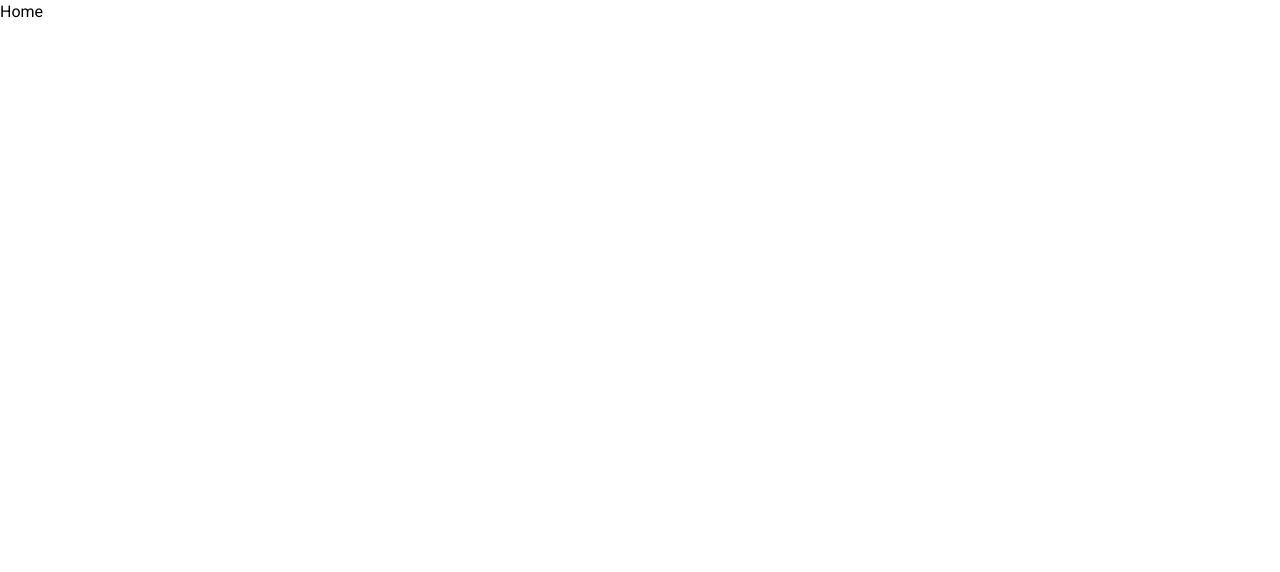
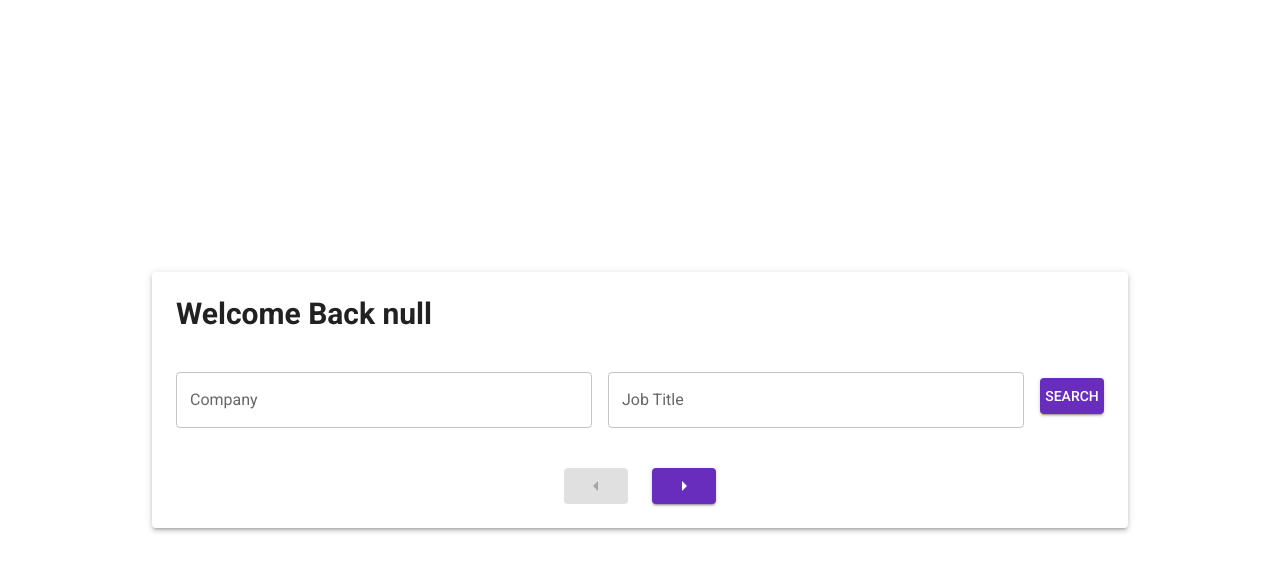
Before and after one commit to LeonardoPaiv/sendspark-challenge-front, a React (Vite) app: page /home in a window 1280 px wide. Shown: the top 572 px of the page. Built offline with nearby package versions, Linux system fonts and the light colour scheme.

Commit message:
Create a list users page

```diff
--- a/package.json
+++ b/package.json
@@ -17,12 +17,14 @@
     "@mui/material": "^5.15.19",
     "@types/axios": "^0.14.0",
     "@types/react-router-dom": "^5.3.3",
+    "@types/react-toastify": "^4.1.0",
     "@types/yup": "^0.32.0",
     "axios": "^1.7.2",
     "formik": "^2.4.6",
     "react": "^18.2.0",
     "react-dom": "^18.2.0",
     "react-router-dom": "^6.23.1",
+    "react-toastify": "^10.0.5",
     "yup": "^1.4.0"
   },
   "devDependencies": {
--- /dev/null
+++ b/src/Components/UserList.tsx
@@ -0,0 +1,16 @@
+import { List, ListItem, ListItemText } from "@mui/material";
+import { IUserReturnDTO } from "../models/IUserReturnDTO";
+
+const UserList = ({ users }: {users: IUserReturnDTO[]}) => {
+    return (
+      <List>
+        {users.map((u) => (
+          <ListItem key={u.id}>
+            <ListItemText primary={`${u.firstName} ${u.lastName}`} />
+          </ListItem>
+        ))}
+      </List>
+    );
+  }
+
+export default UserList
--- a/src/Components/UserRegistrationForm.tsx
+++ b/src/Components/UserRegistrationForm.tsx
@@ -39,8 +39,8 @@ const UserRegistrationForm: React.FC = () => {
       onSubmit={(values: IUserRegisterDTO) => {
         setIsLoading(true);
         signup(values)
-          .then((res: { access_token: string }) => {
-            login(res.access_token);
+          .then((res: { access_token: string, firstName: string }) => {
+            login(res.access_token, res.firstName);
             navigate('home');
           })
           .catch(err => {
--- /dev/null
+++ b/src/FormSchema/searchSchema.ts
@@ -0,0 +1,6 @@
+import * as Yup from "yup";
+
+export const searchSchema = Yup.object({
+    company: Yup.string().optional(),
+    jobTitle: Yup.string().optional()
+  });
--- a/src/Pages/Home.tsx
+++ b/src/Pages/Home.tsx
@@ -1,9 +1,123 @@
-import React from 'react'
+import { Paper, TextField, Button, CircularProgress, Box } from "@mui/material";
+import Page from "../Components/Page";
+import { useContext, useState } from "react";
+import { searchUsers } from "../services/userService";
+import { useNavigate } from "react-router-dom";
+import Title from "../Components/Title";
+import { IUserReturnDTO } from "../models/IUserReturnDTO";
+import { Formik, Form, Field } from "formik";
+import { ToastContainer, toast } from 'react-toastify';
+import 'react-toastify/dist/ReactToastify.css';
+import { searchSchema } from "../FormSchema/searchSchema";
+import ArrowRight from '@mui/icons-material/ArrowRight';
+import ArrowLeft from '@mui/icons-material/ArrowLeft';
+import UserList from "../Components/UserList";
+import { AuthContext } from "../context/AuthContext";
 
 function Home() {
+  const authContext = useContext(AuthContext);
+  const navigate = useNavigate();
+  const [page, setPage] = useState(1);
+  const [users, setUsers] = useState<IUserReturnDTO[]>([]);
+  const [loading, setLoading] = useState(false);
+  const [searchValues, setSearchValues] = useState({ company: '', jobTitle: '' });
+
+  const handleSearch = (values: { company: string, jobTitle: string }, page: number) => {
+    setLoading(true);
+    searchUsers({
+      page,
+      pageSize: 5,
+      filter: {
+        company: values.company,
+        jobTitle: values.jobTitle,
+      },
+    })
+      .then((res) => {
+        if (res?.data) {
+          setUsers(res.data);
+          setPage(page);
+        }
+      })
+      .catch((err) => {
+        toast.error(err.message);
+        navigate('/login');
+      })
+      .finally(() => {
+        setLoading(false);
+      });
+  };
+
+  const increasePage = () => {
+    const nextPage = page + 1;
+    handleSearch(searchValues, nextPage);
+  }
+
+  const decreasePage = () => {
+    const prevPage = page - 1 >= 1 ? page - 1 : 1;
+    handleSearch(searchValues, prevPage);
+  }
+
   return (
-    <div>Home</div>
-  )
+    <Page center>
+      <Paper elevation={3} sx={{ padding: '24px' }}>
+        <Title text={"Welcome Back " + authContext?.firstName} />
+        <Formik
+          initialValues={searchValues}
+          validationSchema={searchSchema}
+          onSubmit={(values) => {
+            handleSearch(values, 1);
+            setSearchValues(values);
+          }}
+        >
+          {({ errors, touched }) => (
+            <Form>
+              <Box display="flex" alignItems="center">
+                <Field
+                  as={TextField}
+                  name="company"
+                  label="Company"
+                  margin="normal"
+                  fullWidth
+                  error={touched.company && !!errors.company}
+                  helperText={touched.company && errors.company}
+                  sx={{ marginRight: 2 }}
+                />
+                <Field
+                  as={TextField}
+                  name="jobTitle"
+                  label="Job Title"
+                  margin="normal"
+                  fullWidth
+                  error={touched.jobTitle && !!errors.jobTitle}
+                  helperText={touched.jobTitle && errors.jobTitle}
+                  sx={{ marginRight: 2 }}
+                />
+                <Button type="submit" variant="contained" color="primary">
+                  Search
+                </Button>
+              </Box>
+            </Form>
+          )}
+        </Formik>
+        {loading ? (
+          <Box display="flex" justifyContent="center" sx={{ marginTop: 2 }}>
+            <CircularProgress />
+          </Box>
+        ) : (
+          <UserList users={users}/>
+        )}
+        <Box display="flex" justifyContent="center" marginTop={2}>
+          <Button onClick={decreasePage} sx={{ marginRight: '12px' }} variant="contained" color="primary" disabled={page === 1}>
+            <ArrowLeft />
+          </Button>
+          <Button onClick={increasePage} sx={{ marginLeft: '12px' }} variant="contained" color="primary">
+            <ArrowRight />
+          </Button>
+        </Box>
+      </Paper>
+      <ToastContainer />
+    </Page>
+  );
 }
 
-export default Home
+export default Home;
--- a/src/context/AuthContext.tsx
+++ b/src/context/AuthContext.tsx
@@ -2,7 +2,8 @@ import { createContext, useState, useEffect, ReactNode } from 'react';
 
 interface AuthContextType {
   token: string | null;
-  login: (newToken: string) => void;
+  firstName: string | null;
+  login: (newToken: string, name: string) => void;
   logout: () => void;
 }
 
@@ -10,6 +11,7 @@ const AuthContext = createContext<AuthContextType | undefined>(undefined);
 
 const AuthProvider = ({ children }: { children: ReactNode }) => {
   const [token, setToken] = useState<string | null>(null);
+  const [firstName, setfirstName] = useState<string | null>(null);
 
   useEffect(() => {
     const savedToken = localStorage.getItem('token');
@@ -18,18 +20,22 @@ const AuthProvider = ({ children }: { children: ReactNode }) => {
     }
   }, []);
 
-  const login = (newToken: string) => {
+  const login = (newToken: string, name: string) => {
     localStorage.setItem('token', newToken);
+    localStorage.setItem('firstName', name);
     setToken(newToken);
+    setfirstName(name)
   };
 
   const logout = () => {
     localStorage.removeItem('token');
+    localStorage.removeItem('firstName');
     setToken(null);
+    setfirstName(null);
   };
 
   return (
-    <AuthContext.Provider value={{ token, login, logout }}>
+    <AuthContext.Provider value={{ token, firstName, login, logout }}>
       {children}
     </AuthContext.Provider>
   );
--- /dev/null
+++ b/src/models/ILoginDTO.ts
@@ -0,0 +1,4 @@
+export interface ILoginDTO {
+    email: string;
+    password: string
+}
--- /dev/null
+++ b/src/models/IPageSearch.ts
@@ -0,0 +1,5 @@
+export interface IPageSearch <T> {
+    page: number;
+    pageSize: number;
+    filter: T
+}
--- /dev/null
+++ b/src/models/IPaginatedResult.ts
@@ -0,0 +1,6 @@
+export interface IPaginatedResult<T> {
+    data: T[];
+    total: number;
+    page: number;
+    pageSize: number;
+}
--- /dev/null
+++ b/src/models/IUserReturnDTO.ts
@@ -0,0 +1,8 @@
+export interface IUserReturnDTO {
+    id: number;
+    firstName: string;
+    lastName: string;
+    company: string;
+    jobTitle?: string;
+    workEmail: string;
+}
--- /dev/null
+++ b/src/models/IUserSearchDTO.ts
@@ -0,0 +1,4 @@
+export interface IUserSearchDTO {
+    company?: string;
+    jobTitle?: string;
+}
--- a/src/services/userService.ts
+++ b/src/services/userService.ts
@@ -1,10 +1,11 @@
-import { IUserRegisterDTO } from "../models/IUserRegisterDTO";
+import { IPageSearch } from "../models/IPageSearch";
+import { IUserSearchDTO } from "../models/IUserSearchDTO";
 import { axiosInstance } from "./axiosInstance";
 
-const baseURI = 'users/'
+const baseURI = "users/";
 
-export const signup = async (userRegisterDTO: IUserRegisterDTO) => {
-    const url = `${baseURI}register`
-    const {data} = await axiosInstance.post(url, userRegisterDTO)
-    return data
-}
+export const searchUsers = async (search: IPageSearch<IUserSearchDTO>) => {
+  const url = `${baseURI}search`;
+  const { data } = await axiosInstance.post(url, search);
+  return data;
+};
```
Also changed, not shown: 1 other file (tests, documents, lock files or other folders).
